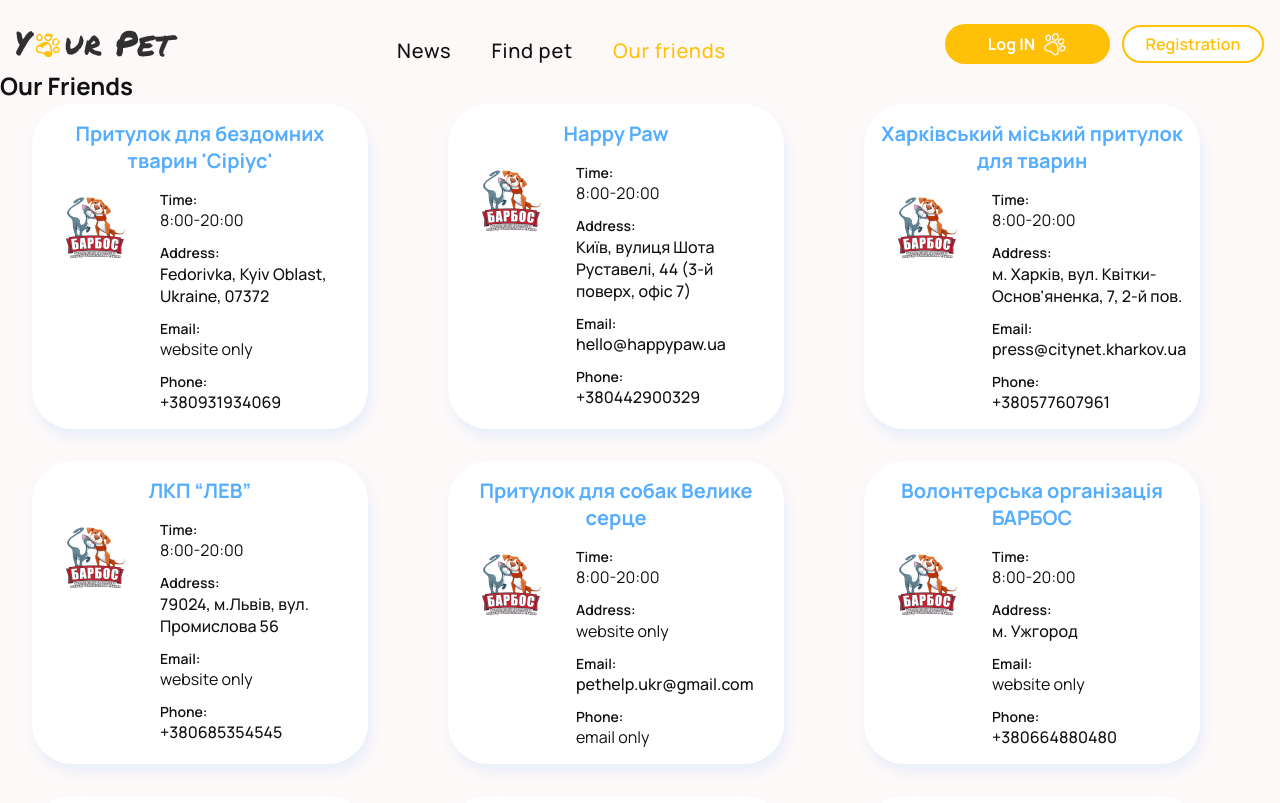
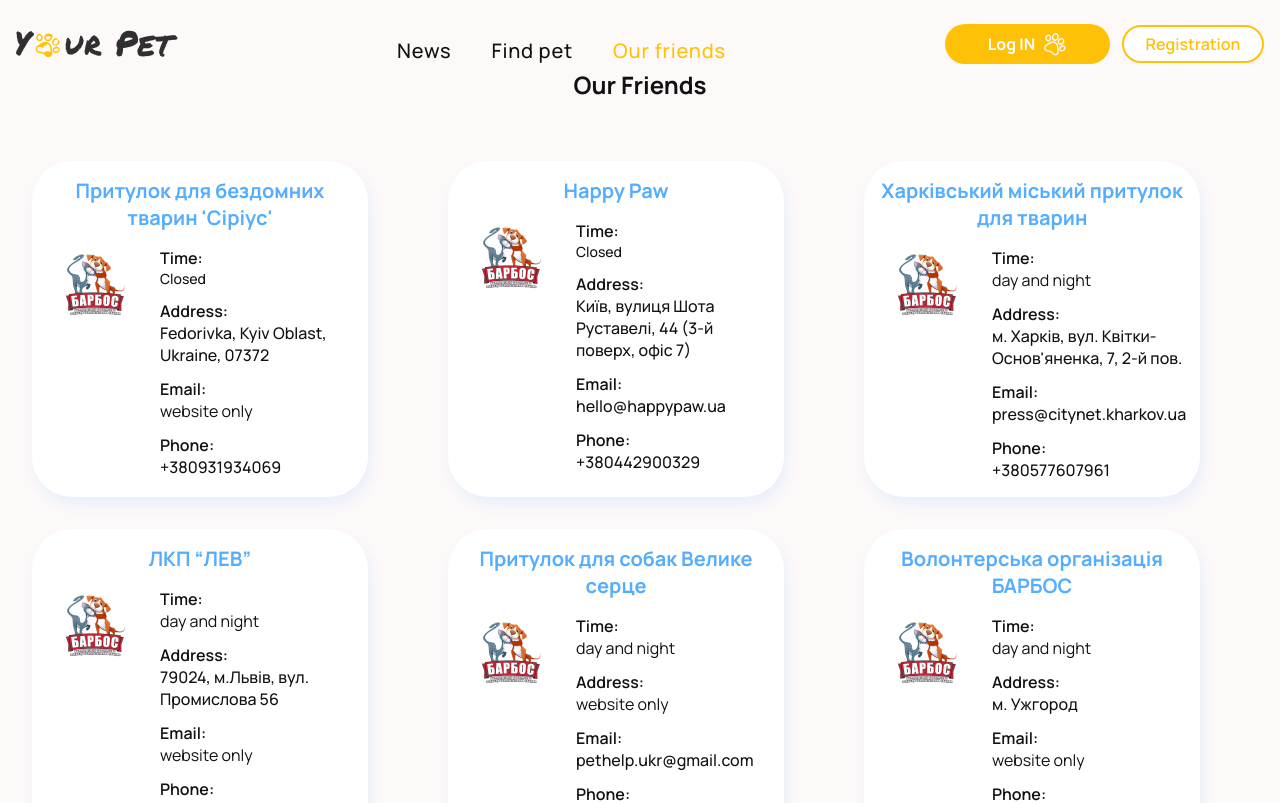
Before and after one commit to TetianaZinchenko/final-project-yourpet-frontend, a React (Create React App) app: page /final-project-yourpet-frontend/friends in a window 1280 px wide. Shown: the top 803 px of the page. Built offline with nearby package versions, Linux system fonts and the light colour scheme.

Commit message:
add work-time

```diff
--- a/src/components/OurFriends/FriendsItem/FriendsItem.jsx
+++ b/src/components/OurFriends/FriendsItem/FriendsItem.jsx
@@ -1,3 +1,5 @@
+import { useState } from 'react';
+
 import {
   FriendItem,
   FriendLinkTitle,
@@ -8,9 +10,14 @@
   Text,
   ContactLink,
   TextWrapper,
+  WorkTime,
 } from './FriendsItem.styled';
+
 import defaultFriendImage from '../../../images/friends/02_mobile.png';
+import WorkTimePopup from './WorkTimePopup';
 
+const dayNow = new Date();
+const numberOfDay = dayNow.getDay();
 
 
 export const FriendsItem = ({
@@ -22,6 +29,15 @@
     phone,
     email
 }) => {
+
+    const [isVisible, setIsVisible] = useState(true);
+
+    const week = ['MN', 'TU', 'WE', 'TH', 'FR', 'SA', 'SU'];
+    const newWorkDays =
+        workDays &&
+        workDays.map((day, index) => {
+            return { day: week[index], ...day };
+        });
 
     return (
 
@@ -41,9 +57,40 @@
                 } alt={title} />
 
                 <FriendInfoBox>
-                    <TextWrapper>
-                        <TextTitle>Time:</TextTitle>
-                        <Text>8:00-20:00</Text>
+                    <TextWrapper
+                        onClick={() => {
+                            setIsVisible(!isVisible);
+                        }}
+                        onMouseLeave={() => {
+                            setIsVisible(true);
+                        }}>
+
+                        {workDays === null ||
+                            workDays === undefined ||
+                            workDays.length === 0 ? (
+                        <>
+                            <TextTitle>Time: </TextTitle>
+                            <Text>day and night</Text>
+                        </>
+                        ) : (
+                            <>
+                                {workDays[numberOfDay - 1]?.isOpen ? (
+                                <>
+                                    <TextTitle>Time:</TextTitle>
+                                    <WorkTime>
+                                        {workDays[numberOfDay - 1].from}-
+                                        {workDays[numberOfDay - 1].to}
+                                    </WorkTime>
+                                </>
+                                ) : (
+                                    <>
+                                        <TextTitle>Time:</TextTitle>
+                                        <WorkTime>Closed</WorkTime>
+                                    </>
+                                )}
+                                {isVisible || <WorkTimePopup shedule={newWorkDays} />}
+                            </>
+                        )}
                     </TextWrapper>
                     <TextWrapper>
                         <TextTitle>Address:</TextTitle>
--- a/src/components/OurFriends/FriendsItem/FriendsItem.styled.jsx
+++ b/src/components/OurFriends/FriendsItem/FriendsItem.styled.jsx
@@ -1,4 +1,19 @@
 import styled from '@emotion/styled';
+
+export const PageTitle = styled.h2`
+    font-weight: 700;
+    font-size: 24px;
+    line-height: 33px;
+    text-align: center;
+    margin-bottom: 24px;
+
+    @media screen and (min-width: 768px) {
+      margin-bottom: 40px;
+  }
+   @media screen and (min-width: 1280px) {
+      margin-bottom: 60px;
+  }
+`;
 
 export const FriendItem = styled.li`
     width: 280px;
@@ -43,24 +58,7 @@
   align-items: flex-start;
 `;
 
-// export const FriendImgBoxWrap = styled.div`
-// width: 100px;
-// display: flex;
-// align-items: center;
-// justify-content: center;
-
-// @media screen and (min-width: 768px) {
-//    width: 120px;
-//   }
-// `;
-
-
 export const FriendImgBox = styled.img`
-//   display: block;
-//   width: 100%;
-//   height: auto;
-//   object-fit: contain;
-
   margin-right: 16px;
   max-width: 100%;
 
@@ -72,58 +70,28 @@
     max-width: 158px;
     margin-right: 16px;
   }
-
-
-
-
-
-
 `;
 
 export const FriendInfoBox = styled.ul`
-//   display: flex;
-//   flex-direction: column;
-//   align-items: flex-start;
-//   justify-content: space-around;
-//   padding-left: 10px;
-
-    display: flex;
+  display: flex;
   flex-direction: column;
   align-items: flex-start;
   justify-content: center;
   position: relative;
-
-
-
+  gap: 12px;
 `;
 
 export const TextWrapper = styled.li`
   display: flex;
   flex-direction: column;
   align-items: flex-start;
-
-  :not(:last-child) {
-    margin-bottom: 12px;
-  }
 `;
 
-// export const WorkTime = styled.p`
-//   font: inherit;
-//   font-weight: 500;
-// //   font-size: ;
-//   line-height: 1.34;
-//   display: flex;
-//   align-items: center;
-//   padding: 0;
-//   cursor: pointer;
-//   border: none;
-//   background-color: inherit;
-
-//   :focus {
-//     color: blue;
-//   }
-
-// `;
+export const Wrap = styled.div`
+  display: flex;
+  flex-direction: column;
+  gap: 12px;
+`
 
 export const TextTitle = styled.p`
   font-weight: 500;
@@ -140,10 +108,9 @@
   }
 
   @media screen and (min-width: 1280px) {
-    font-size: 16x;
+    font-size: 16px;
     line-height: 1.375;
   }
-
 `;
 
 export const Text = styled.p`
@@ -166,7 +133,6 @@
     font-size: 16px;
     line-height: 1.375;
   }
-
 `;
 
 export const ContactLink = styled.a`
@@ -192,29 +158,80 @@
   }
 `;
 
-// export const WorkTimeList = styled.ul`
-//   padding: 12px;
-//   position: absolute;
-//   top: 48px;
-//   left: 0;
+export const WorkTime = styled.p`
+  font: inherit;
+  font-weight: 500;
+  font-size: 12px;
+  line-height: 1.34;
+  display: flex;
+  align-items: center;
+  padding: 0;
+  cursor: pointer;
+  border: none;
+  background-color: inherit;
 
-//   display: flex;
-//   flex-direction: column;
-//   align-items: stretch;
-//   justify-content: center;
+  :focus {
+    color: blue;
+  }
 
-//   background: #ffffff;
-//   border: 1px solid blue;
-//   box-shadow: ;
-//   border-radius: 8px;
+  @media screen and (min-width: 768px) {
+    font-size: 14px;
+    line-height: 1.37;
+  }
+`;
 
-//   color: black;
-// `;
 
-// export const WorkTimeItem = styled.li`
-//   width: 100px;
-//   :not(:last-child) {
-//     margin-bottom: 4px;
-//   }
+export const WorkTimeList = styled.ul`
+  padding: 12px;
+  position: absolute;
+  top: 48px;
+  left: 0;
 
-// `;
+  display: flex;
+  flex-direction: column;
+  align-items: stretch;
+  justify-content: center;
+
+  background: #ffffff;
+  border: 1px solid blue;
+  box-shadow: ;
+  border-radius: 8px;
+
+  color: black;
+`;
+
+export const WorkTimeItem = styled.li`
+  width: 121px;
+  font-size: 14px;
+  :not(:last-child) {
+    margin-bottom: 4px;
+  }
+
+`;
+
+export const WorkTimeItemCurrent = styled.li`
+  color: ${({ theme }) => theme.colors.blue};
+  font-weight: 600;
+  :not(:last-child) {
+    margin-bottom: 4px;
+  }
+`;
+
+export const WorkTimeText = styled.p`
+  display: flex;
+  justify-content: space-between;
+  font: inherit;
+  font-size: ${({ theme }) => theme.fontSizes[0]};
+  font-weight: inherit;
+  line-height: 1.34;
+
+  @media screen and (min-width: ${({ theme }) => theme.media.tablet}) {
+    font-size: ${({ theme }) => theme.fontSizes[1]};
+    line-height: 1.36;
+
+  }
+  @media screen and (min-width: ${({ theme }) => theme.media.desktop}) {
+    font-size: ${({ theme }) => theme.fontSizes[2]};
+    line-height: 1.38;
+  }
+`;
--- /dev/null
+++ b/src/components/OurFriends/FriendsItem/WorkTimePopup.jsx
@@ -0,0 +1,43 @@
+import {
+  WorkTimeList,
+  WorkTimeItem,
+  WorkTimeText,
+  WorkTimeItemCurrent,
+} from './FriendsItem.styled';
+import { format } from 'date-fns';
+
+const dayNow = new Date();
+const dayOfWeek = format(dayNow, 'iiiiii');
+
+const WorkTimePopup = ({ shedule }) => {
+  const workDays = shedule.map(item =>
+    item.day === dayOfWeek.toUpperCase() ? (
+      <WorkTimeItemCurrent key={item.day}>
+        {item?.isOpen ? (
+          <WorkTimeText>
+            <span>{item.day}</span> {item.from}-{item.to}
+          </WorkTimeText>
+        ) : (
+          <WorkTimeText>
+            <span>{item.day}</span> Closed
+          </WorkTimeText>
+        )}
+      </WorkTimeItemCurrent>
+    ) : (
+      <WorkTimeItem key={item.day}>
+        {item?.isOpen ? (
+          <WorkTimeText>
+            <span>{item.day}</span> {item.from}-{item.to}
+          </WorkTimeText>
+        ) : (
+          <WorkTimeText>
+            <span>{item.day}</span> Closed
+          </WorkTimeText>
+        )}
+      </WorkTimeItem>
+    )
+  );
+  return <WorkTimeList>{workDays}</WorkTimeList>;
+};
+
+export default WorkTimePopup;
--- a/src/components/OurFriends/OurFriends.styled.jsx
+++ b/src/components/OurFriends/OurFriends.styled.jsx
@@ -6,8 +6,6 @@
   padding: 0px 20px 75px 20px;
 
   gap: 20px;
-
-
 
   @media screen and (min-width: 768px) {
     display: grid;
@@ -18,7 +16,6 @@
   @media screen and (min-width: 1280px) {
      grid-template-columns: 1fr 1fr 1fr;
   }
-
 `;
 
 export default FriendList;
--- a/src/pages/OurFriendsPage.js
+++ b/src/pages/OurFriendsPage.js
@@ -1,10 +1,11 @@
 import OurFriends from '../components/OurFriends/OurFriends';
 import friends from '../components/OurFriends/sponsors.json';
+import { PageTitle } from '../components/OurFriends/FriendsItem/FriendsItem.styled';
 
 const OurFriendsPage = () => {
   return (
     <>
-      <h2>Our Friends</h2>
+      <PageTitle>Our Friends</PageTitle>
       <OurFriends friends={friends} />
     </>
   );
```
